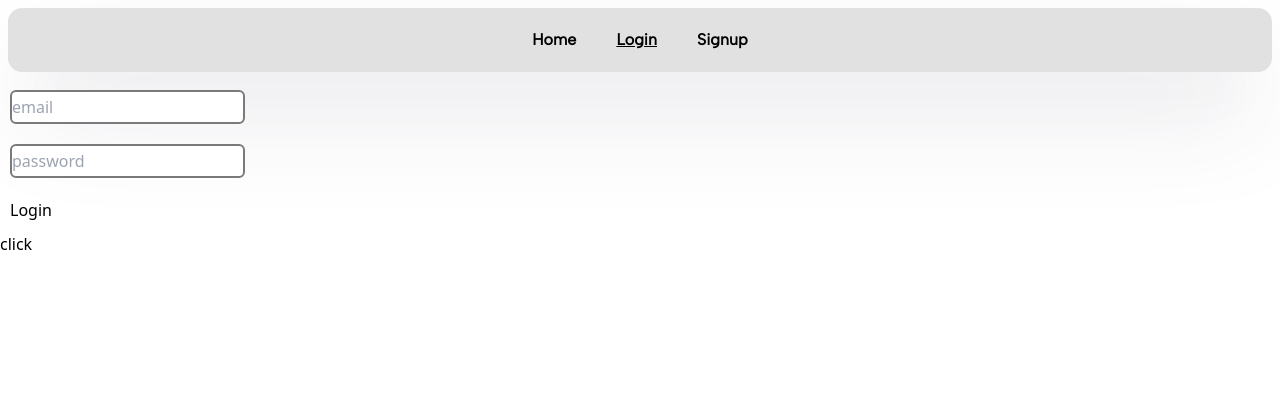
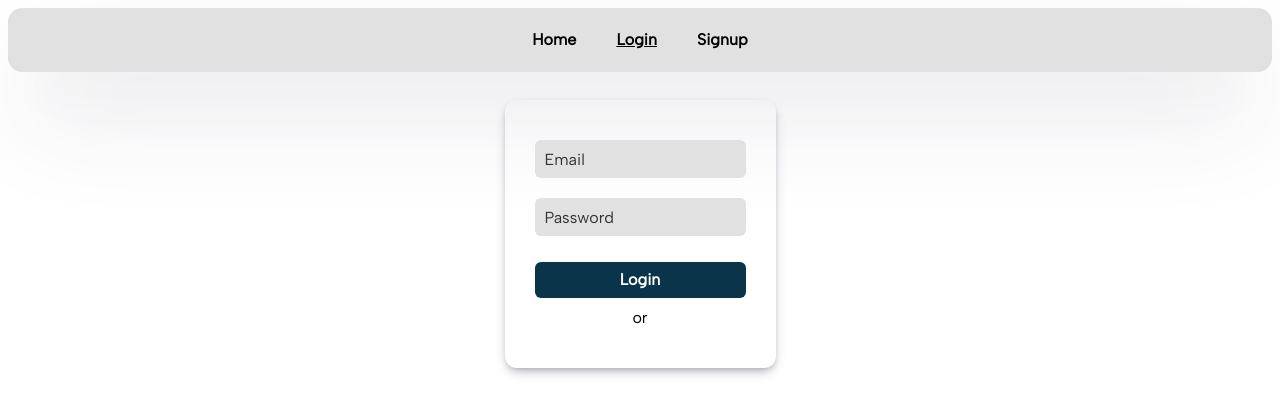
Before and after one commit to ishan249/mern-stack-auth, a React (Vite) app in the folder frontend/: page /login in a window 1280 px wide. Shown: the top 414 px of the page. Built offline with nearby package versions, Linux system fonts and the light colour scheme.

Commit message:
login/singup design

```diff
--- a/frontend/src/App.css
+++ b/frontend/src/App.css
@@ -21,8 +21,6 @@
   text-decoration-color: #000;
 }
 
-/* Assuming you're using Tailwind CSS classes */
-
 .wrapper {
   display: flex;
   flex-direction: column;
@@ -43,11 +41,37 @@
   color: #0284c7;
 }
 
+.form-box {
+  box-shadow: rgba(50, 50, 93, 0.25) 0px 6px 12px -2px,
+    rgba(0, 0, 0, 0.3) 0px 3px 7px -3px;
+  margin-top: 20px;
+  padding: 30px;
+  border-radius: 12px;
+}
+
 .inputs {
-  margin: 10px;
-  height: 34px;
+  margin: 10px 0px;
+  height: 38px;
+  width: 100%;
+  padding: 10px;
   border-radius: 6px;
-  border: 2px solid #7a7a7a;
+  background-color: #e1e1e1;
+}
+.inputs::placeholder {
+  color: #333333;
+}
+.submit-form-btn{
+  font-family: 'Albert Sans';
+  color: #fff;
+  padding: 6px;
+  background-color: #09344a;
+  border-radius: 6px;
+  margin: 8px 0px;
+  text-align: center;
+}
+.submit-form-btn:hover{
+  background-color: #0a4563;
+
 }
 .inputs:focus {
   outline: none;
--- a/frontend/src/pages/Login.jsx
+++ b/frontend/src/pages/Login.jsx
@@ -34,7 +34,7 @@ function Login() {
       google.accounts.id.renderButton(
         document.getElementById("google-signin"),
         {
-          theme: "outline",
+          theme: "standard",
           size: "large",
         }
       );
@@ -56,36 +56,35 @@ function Login() {
       </div>
       <Navbar />
 
+      <div className="flex justify-center font-AlbertSans">
+        <div className="form-box">
           <form onSubmit={handleLoginUser}>
             <input
               onChange={(event) => setEmail(event.target.value)}
               value={email}
               className="inputs"
               type="email"
-          placeholder="email"
+              placeholder="Email"
             />
             <br />
             <input
               className="inputs"
               type="password"
-          placeholder="password"
+              placeholder="Password"
               onChange={(event) => setPassword(event.target.value)}
               value={password}
             />
             <br />
-        <button type="submit" style={{ margin: "10px" }}>
+            <div className="mt-4 flex justify-center submit-form-btn">
+              <button type="submit" className="font-semibold w-[100%]">
                 Login
               </button>
+            </div>
           </form>
-      <div id="google-signin"></div>
-
-      <button
-        onClick={() => {
-          toast.success("workingg");
-        }}
-      >
-        click
-      </button>
+          <div className="text-center mb-2">or</div>
+          <div className="w-[90%]" id="google-signin"></div>
+        </div>
+      </div>
     </div>
   );
 }
--- a/frontend/src/pages/Signup.jsx
+++ b/frontend/src/pages/Signup.jsx
@@ -3,6 +3,8 @@ import axios from "axios";
 import jwtDecode from "jwt-decode";
 import { useNavigate } from "react-router-dom";
 import AuthContext from "../context/AuthContext";
+import toast, { Toaster } from "react-hot-toast";
+
 import Navbar from "../components/Navbar";
 function Signup() {
   const navigate = useNavigate();
@@ -52,8 +54,12 @@ function Signup() {
 
   return (
     <div>
+      <div>
+        <Toaster />
+      </div>
       <Navbar />
-
+      <div className="flex justify-center font-AlbertSans">
+        <div className="form-box">
         <form onSubmit={handleRegister}>
           <input
             className="inputs"
@@ -80,11 +86,16 @@ function Signup() {
           />
 
           <br />
-        <button type="submit" style={{ margin: "10px" }}>
-          Submit
+          <div className="mt-4 flex justify-center submit-form-btn">
+            <button type="submit" className="font-semibold w-[100%]">
+              Sign Up
             </button>
+          </div>
         </form>
-      <div id="google-signin"></div>
+        <div className="text-center mb-2">or</div>
+        <div className="w-[90%]" id="google-signin"></div>
+        </div>
+      </div>
     </div>
   );
 }
```
Lines whose indentation alone changed are shown as unchanged.
